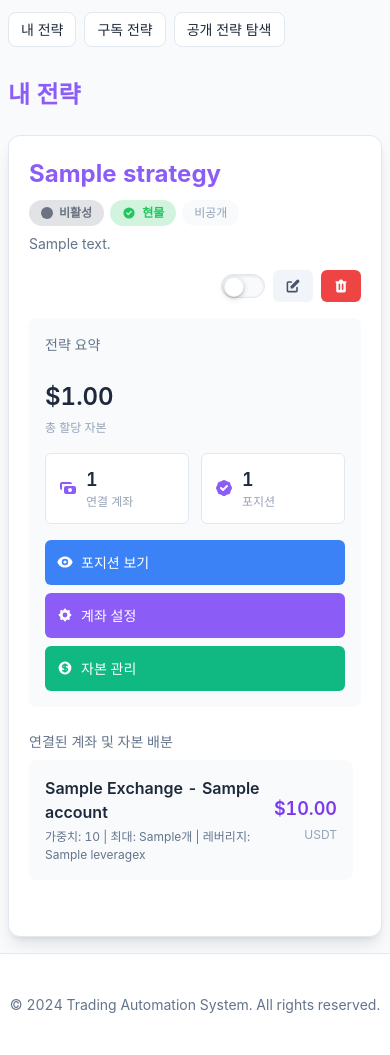
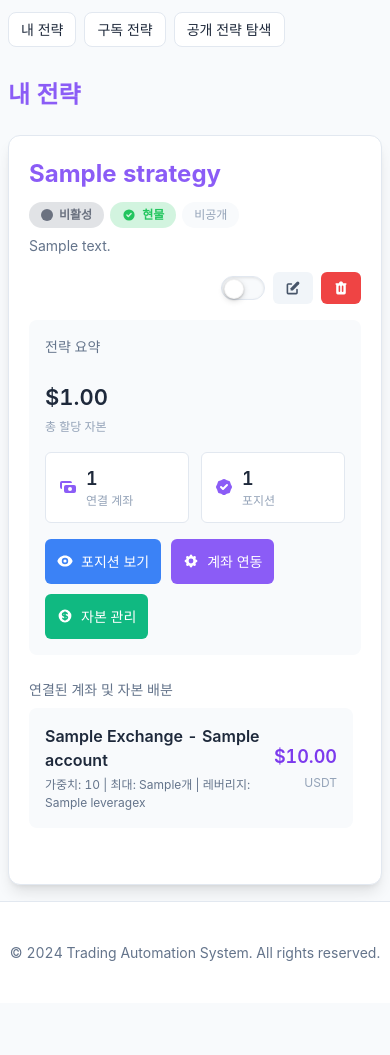
Before and after one commit to binee108/webserver, a Python web app: template web_server/app/templates/strategies.html in a window 390 px wide. Shown: the part 246-1301 px from the top of the page. After the commit the page ends 1207 px from the top, so only its background shows below. Run offline with Jinja, Linux system fonts and the light colour scheme; the template is opened without the code that fills it: most values are stand-ins (such as "Sample title", 1, 10 or a date in 2020); some libraries are stand-ins or nearby versions.

Commit message:
feat(styles): add strategies.css and apply page-scoped styles; simplify HTML by relying on shared components

```diff
--- /dev/null
+++ b/web_server/app/static/css/strategies.css
@@ -0,0 +1,30 @@
+/* Strategies page specific styles - overrides and small tweaks */
+
+/* Compact spacing for strategy summary metrics on strategies page */
+.page-strategies .strategy-summary-card .main-metric .amount {
+  font-size: 1.375rem;
+}
+
+.page-strategies .strategy-accounts-list {
+  max-height: 16rem;
+}
+
+/* Align quick actions consistently */
+.page-strategies .summary-quick-actions {
+  gap: 0.625rem;
+}
+
+/* Minor badge spacing in title row */
+.page-strategies .strategy-badges .badge,
+.page-strategies .strategy-badges .market-type-badge,
+.page-strategies .strategy-badges .status-badge {
+  margin-top: 0.125rem;
+}
+
+/* Responsive tweaks */
+@media (max-width: 768px) {
+  .page-strategies .summary-quick-actions {
+    flex-direction: row;
+    flex-wrap: wrap;
+  }
+}
--- a/web_server/app/templates/strategies.html
+++ b/web_server/app/templates/strategies.html
@@ -2,8 +2,12 @@
 
 {% block title %}전략 관리 - 트레이딩 자동화 시스템{% endblock %}
 
+{% block head %}
+<link rel="stylesheet" href="{{ url_for('static', filename='css/strategies.css') }}">
+{% endblock %}
+
 {% block content %}
-<div class="space-y-8">
+<div class="space-y-8 page-strategies">
     <!-- 페이지 헤더 -->
     <div class="page-header">
         <div class="header-content">
@@ -181,11 +185,11 @@
 
                                 <button onclick="openAccountModal('{{ strategy.id }}')"
                                         class="quick-action-btn quick-action-add"
-                                        title="계좌 설정">
+                                        title="계좌 연동">
                                     <svg xmlns="http://www.w3.org/2000/svg" viewBox="0 0 20 20" fill="currentColor">
                                         <path fill-rule="evenodd" d="M11.49 3.17c-.38-1.56-2.6-1.56-2.98 0a1.532 1.532 0 01-2.286.948c-1.372-.836-2.942.734-2.106 2.106.54.886.061 2.042-.947 2.287-1.561.379-1.561 2.6 0 2.978a1.532 1.532 0 01.947 2.287c-.836 1.372.734 2.942 2.106 2.106a1.532 1.532 0 012.287.947c.379 1.561 2.6 1.561 2.978 0a1.533 1.533 0 012.287-.947c1.372.836 2.942-.734 2.106-2.106a1.533 1.533 0 01.947-2.287c1.561-.379 1.561-2.6 0-2.978a1.532 1.532 0 01-.947-2.287c.836-1.372-.734-2.942-2.106-2.106a1.532 1.532 0 01-2.287-.947zM10 13a3 3 0 100-6 3 3 0 000 6z" clip-rule="evenodd"/>
                                     </svg>
-                                    계좌 설정
+                                    계좌 연동
                                 </button>
 
                                 {% if strategy.connected_accounts %}
@@ -479,28 +483,104 @@ function loadSubscribedStrategies() {
 
 function renderSubscribedStrategy(s) {
     const accounts = s.connected_accounts || [];
+    const publicBadge = s.is_public ? '<span class="badge badge-accent ml-2">공개</span>' : '<span class="badge badge-secondary ml-2">비공개</span>';
+    const activeBadge = s.is_active ? '<span class="status-badge active"><div class="status-dot active"></div>활성</span>' : '<span class="status-badge inactive"><div class="status-dot inactive"></div>비활성</span>';
+
+    // 총 자본 합계 (있다면)
+    const totalAllocated = accounts.reduce((sum, a) => sum + (a.allocated_capital || 0), 0);
+    const positionCount = s.position_count || 0;
+
     return `
-    <div class="card-inner">
-        <div class="flex items-center justify-between">
-            <div>
-                <div class="text-lg font-semibold text-primary">${s.name} ${s.is_public ? '<span class="badge badge-accent ml-2">공개</span>' : '<span class="badge badge-secondary ml-2">비공개</span>'}</div>
-                <div class="text-sm text-muted">${s.description || ''}</div>
+    <div class="strategy-card-new" id="strategy-card-${s.id}">
+      <div class="strategy-card-header">
+        <div class="strategy-title-section">
+          <div class="strategy-title-row">
+            <h3>${s.name}</h3>
+            <div class="strategy-badges">
+              ${activeBadge}
+              ${s.market_type === 'futures' ? `
+                <span class="market-type-badge futures">
+                  <svg xmlns="http://www.w3.org/2000/svg" viewBox="0 0 20 20" fill="currentColor"><path d="M13 6a3 3 0 11-6 0 3 3 0 016 0zM18 8a2 2 0 11-4 0 2 2 0 014 0zM14 15a4 4 0 00-8 0v3h8v-3z"/></svg>
+                  선물
+                </span>` : `
+                <span class="market-type-badge spot">
+                  <svg xmlns="http://www.w3.org/2000/svg" viewBox="0 0 20 20" fill="currentColor"><path fill-rule="evenodd" d="M10 18a8 8 0 100-16 8 8 0 000 16zm3.707-9.293a1 1 0 00-1.414-1.414L9 10.586 7.707 9.293a1 1 0 00-1.414 1.414l2 2a1 1 0 001.414 0l4-4z" clip-rule="evenodd"/></svg>
+                  현물
+                </span>`}
+              ${publicBadge}
             </div>
-            <div class="badge ${s.is_active ? 'badge-success' : 'badge-secondary'}">${s.is_active ? '활성' : '비활성'}</div>
+          </div>
+          <p>${s.description || ''}</p>
         </div>
-        <div class="mt-3">
+        <div class="strategy-actions-section">
+          <button onclick="openSubscribeModal(${s.id})" class="btn-action btn-action-secondary" title="구독 관리">
+            <svg xmlns="http://www.w3.org/2000/svg" viewBox="0 0 20 20" fill="currentColor"><path d="M11 5H6a2 2 0 00-2 2v11a2 2 0 002 2h11a2 2 0 002-2v-5m-1.414-9.414a2 2 0 112.828 2.828L11.828 15H9v-2.828l8.586-8.586z" /></svg>
+          </button>
+        </div>
+      </div>
+
+      <div class="strategy-grid-layout">
+        <div class="strategy-summary-card">
+          <div class="summary-header"><h4>전략 요약</h4></div>
+          <div class="summary-main-metrics">
+            <div class="main-metric">
+              <p class="amount tabular-nums">$${totalAllocated.toFixed(2)}</p>
+              <p class="amount-label">총 할당 자본</p>
+            </div>
+            <div class="metric-grid">
+              <div class="metric-item">
+                <svg xmlns="http://www.w3.org/2000/svg" viewBox="0 0 20 20" fill="currentColor" class="metric-icon"><path d="M4 4a2 2 0 00-2 2v4a2 2 0 002 2V6h10a2 2 0 00-2-2H4zm2 6a2 2 0 012-2h8a2 2 0 012 2v4a2 2 0 01-2 2H8a2 2 0 01-2-2v-4zm6 4a2 2 0 100-4 2 2 0 000 4z"/></svg>
+                <div>
+                  <span class="metric-value">${accounts.length}</span>
+                  <span class="metric-label">내 연결 계좌</span>
+                </div>
+              </div>
+              <div class="metric-item">
+                <svg xmlns="http://www.w3.org/2000/svg" viewBox="0 0 20 20" fill="currentColor" class="metric-icon"><path fill-rule="evenodd" d="M6.267 3.455a3.066 3.066 0 001.745-.723 3.066 3.066 0 013.976 0 3.066 3.066 0 001.745.723 3.066 3.066 0 012.812 2.812c.051.643.304 1.254.723 1.745a3.066 3.066 0 010 3.976 3.066 3.066 0 00-.723 1.745 3.066 3.066 0 01-2.812 2.812 3.066 3.066 0 00-1.745.723 3.066 3.066 0 01-3.976 0 3.066 3.066 0 00-1.745-.723 3.066 3.066 0 01-2.812-2.812 3.066 3.066 0 00-.723-1.745 3.066 3.066 0 010-3.976 3.066 3.066 0 00.723-1.745 3.066 3.066 0 012.812-2.812zm7.44 5.252a1 1 0 00-1.414-1.414L9 10.586 7.707 9.293a1 1 0 00-1.414 1.414l2 2a1 1 0 001.414 0l4-4z" clip-rule="evenodd"/></svg>
+                <div>
+                  <span class="metric-value">${positionCount}</span>
+                  <span class="metric-label">포지션</span>
+                </div>
+              </div>
+            </div>
+          </div>
+          <div class="summary-quick-actions">
+            <a href="/strategies/${s.id}/positions" class="quick-action-btn quick-action-view" title="포지션 보기">
+              <svg xmlns="http://www.w3.org/2000/svg" viewBox="0 0 20 20" fill="currentColor">
+                <path d="M10 12a2 2 0 100-4 2 2 0 000 4z" />
+                <path fill-rule="evenodd" d="M.458 10C1.732 5.943 5.522 3 10 3s8.268 2.943 9.542 7c-1.274 4.057-5.022 7-9.542 7S1.732 14.057.458 10zM14 10a4 4 0 11-8 0 4 4 0 018 0z" clip-rule="evenodd" />
+              </svg>
+              포지션 보기
+            </a>
+            <button onclick="openSubscribeModal(${s.id})" class="quick-action-btn quick-action-add" title="계좌 연동">
+              <svg xmlns="http://www.w3.org/2000/svg" viewBox="0 0 20 20" fill="currentColor"><path stroke-linecap="round" stroke-linejoin="round" d="M12 4.5v15m7.5-7.5h-15" /></svg>
+              계좌 연동
+            </button>
+          </div>
+        </div>
+
+        <div class="strategy-accounts-section">
+          <h4>내 연결 계좌</h4>
+          <div class="strategy-accounts-list" id="strategy-accounts-${s.id}">
             ${accounts.length ? accounts.map(a => `
-                <div class="flex items-center justify-between py-2 border-b border-color">
-                    <div>
-                        <div class="text-sm text-primary">${a.exchange.toUpperCase()} - ${a.name}</div>
-                        <div class="text-xs text-muted">가중치 ${a.weight}, 레버리지 ${a.leverage}x${a.max_symbols ? `, 최대 ${a.max_symbols}개` : ''}</div>
-                    </div>
-                    <div class="flex items-center space-x-2">
-                        <button class="btn btn-error btn-xs" onclick="unsubscribeStrategy(${s.id}, ${a.account_id || a.id})">구독 해제</button>
-                    </div>
+              <div class="strategy-account-item">
+                <div class="strategy-account-info">
+                  <p>${a.exchange.toUpperCase()} - ${a.name} ${a.is_active === false ? '<span class=\"badge badge-secondary ml-2\">비활성</span>' : ''}</p>
+                  <p>가중치: ${a.weight} | ${a.max_symbols ? `최대: ${a.max_symbols}개` : '최대: -'} | 레버리지: ${a.leverage}x</p>
                 </div>
-            `).join('') : '<div class="text-sm text-muted">연결된 내 계좌가 없습니다.</div>'}
+                <div class="strategy-account-amount">
+                  <p class="amount tabular-nums">$${(a.allocated_capital || 0).toFixed(2)}</p>
+                  <p class="currency">USDT</p>
+                </div>
+                <div class="flex items-center space-x-2">
+                  <button class="btn btn-secondary btn-xs" onclick="openSubscribeSettings(${s.id}, ${a.account_id || a.id}, '${a.exchange.toUpperCase()} - ${a.name}')">설정</button>
+                  <button class="btn btn-error btn-xs" onclick="unsubscribeStrategy(${s.id}, ${a.account_id || a.id})">구독 해제</button>
+                </div>
+              </div>
+            `).join('') : '<div class="text-center py-8 text-muted">연결된 계좌가 없습니다</div>'}
+          </div>
         </div>
+      </div>
     </div>`;
 }
 
```
